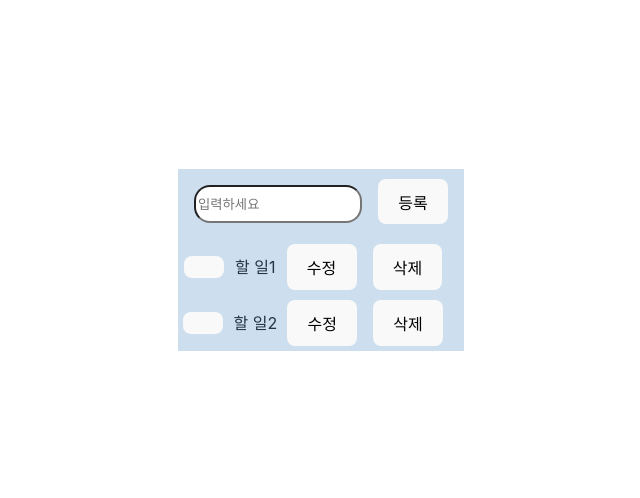
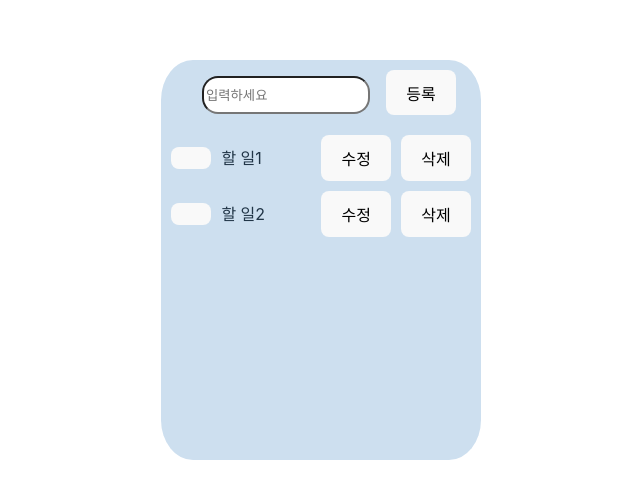
Before and after one commit to suhyeon0111/Typescript_study, a React (Vite) app in the folder myWebPage/: page / in a window 1280 px wide. Shown: the part 140-638 px from the top of the page, without its empty margins (79-719 px from the left). Built offline with nearby package versions, Linux system fonts and the light colour scheme.

Commit message:
[style]:입력창 가로 중앙정렬 리스트 아이템 스타일 수정

```diff
--- a/myWebPage/src/App.css
+++ b/myWebPage/src/App.css
@@ -4,5 +4,4 @@
   align-items: center; /*세로 중앙 정렬 */
   width: 100vh; /*화면 전체 가로 길이*/
   height: 100vh; /*화면 전체 높이*/
-  /* background-color: rgb(205, 223, 239); */
 }
--- a/myWebPage/src/Components/TodoItem.tsx
+++ b/myWebPage/src/Components/TodoItem.tsx
@@ -52,7 +52,7 @@ export default function TodoItem({
                 !isUpdating ? (
                     <li className='todoContainer'>
                         {/* {completed ? <button>완료됨</button> : <button>미완료</button>} */}
-                        <button onClick={handleComplete}>
+                        <button className="Button_complete" onClick={handleComplete}>
                             {completed ? "완료됨" : ""}
                         </button>
                         <p style={completed ? { textDecoration: "line-through" } : undefined}> {text}</p>
--- a/myWebPage/src/Components/TodoStyle.css
+++ b/myWebPage/src/Components/TodoStyle.css
@@ -1,7 +1,34 @@
-.Button_submit {
-    margin: 0 1rem 0 0;
+.Container{
+  background-color: rgb(205, 223, 239);
+  border-radius: 10%;
+  width: 40vh;
+  height: 50vh;
 }
 
+.todoContainer{
+    display: flex;
+    flex-direction: row;
+    justify-content: space-around;
+    align-items: center;
+    width: 100%;
+    /* background-color: bisque; */
+  }
+.todoContainer > button {
+    display: flex;
+    margin: 0 10px 0 10px;
+}
+.todoContainer > div{
+    margin-left: auto;
+    margin-right: 10px;
+    display: flex;
+    gap: 10px;
+}
+
+.todoCreateContainer{
+    display: flex;
+    justify-content: center;
+    align-items: center;
+}
 .Input_create{
     margin: 1rem;
     border-radius: 1rem;
@@ -14,22 +41,3 @@
     width: 10rem;
     height: 2rem;
 }
-
-.Container{
-  background-color: rgb(205, 223, 239);
-}
-.todoContainer{
-    display: flex;
-    flex-direction: row;
-    justify-content: space-around;
-    align-items: center;
-    /* background-color: bisque; */
-  }
-
-  .todoCreateContainer{
-
-  }
-
-  .todoListContainer{
-
-  }
```
